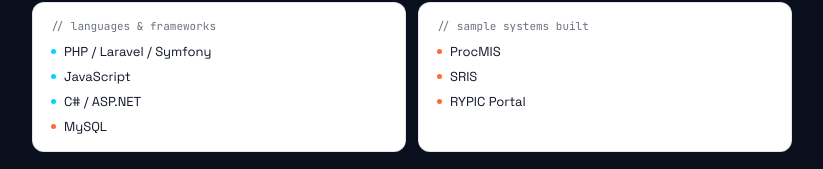
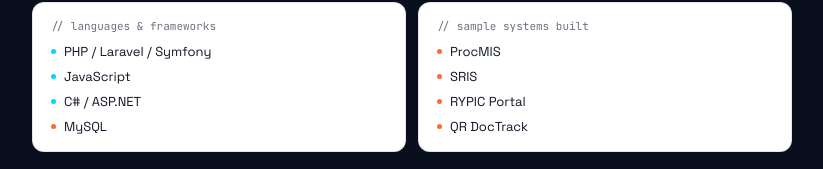
Before and after one commit to DanielTmac/Profile, a plain HTML site: page index.html in a window 1280 px wide. Shown: the part 820-989 px from the top of the page, without its empty margins (228-1051 px from the left). Drawn offline with Linux system fonts and the light colour scheme.

Commit message:
Update Portfolio

```diff
--- a/index.html
+++ b/index.html
@@ -355,6 +355,7 @@
           <div class="pg-stack-item"><div class="pg-stack-dot orange"></div>ProcMIS</div>
           <div class="pg-stack-item"><div class="pg-stack-dot orange"></div>SRIS</div>
           <div class="pg-stack-item"><div class="pg-stack-dot orange"></div>RYPIC Portal</div>
+          <div class="pg-stack-item"><div class="pg-stack-dot orange"></div>QR DocTrack</div>
         </div>
       </div>
     </div>
```
